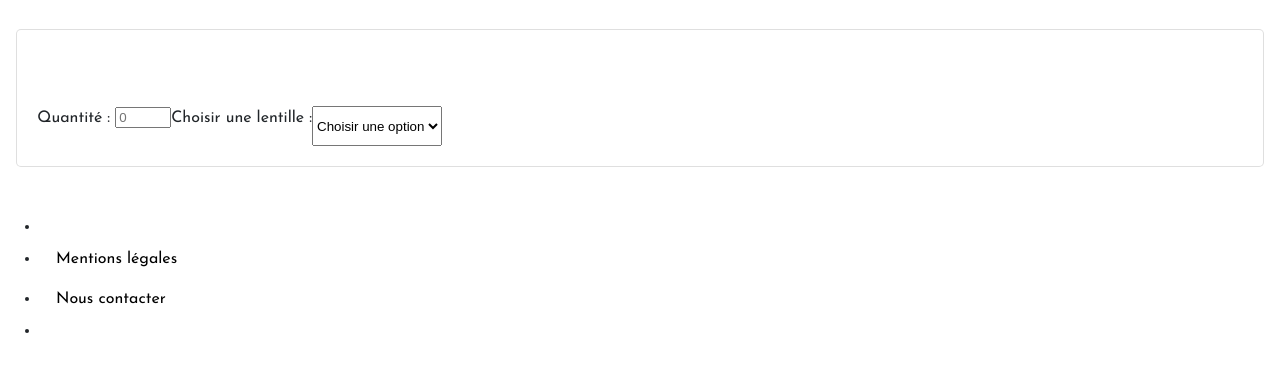
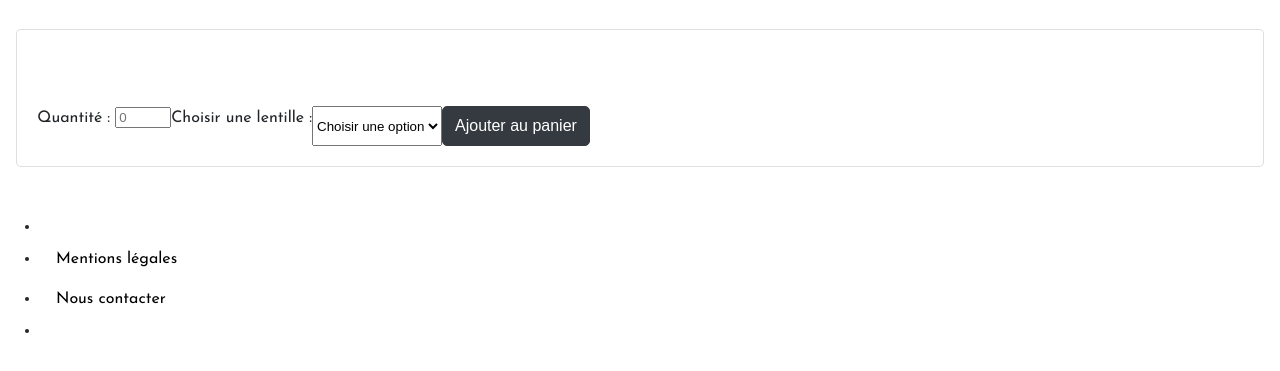
Before and after one commit to devocrw/AbdelatifElmokaddem-P5, a plain HTML site: page produit.html in a window 1280 px wide. Shown: the part 277-648 px from the top of the page. Drawn offline with nearby package versions, Linux system fonts and the light colour scheme; no server answers.

Commit message:
Ajout bouton
Validation

```diff
--- a/produit.html
+++ b/produit.html
@@ -67,7 +67,7 @@
           <div class="text-center mb-2" id="confirmation_check">
             <span id="ma_selection"></span>
           </div>
-
+          <button type="submit" disabled href="#" class="btn btn-dark rounded-0" id="btn_envoyer">Ajouter au panier</button>
         </figcaption>
       </div>
     </main>
```
